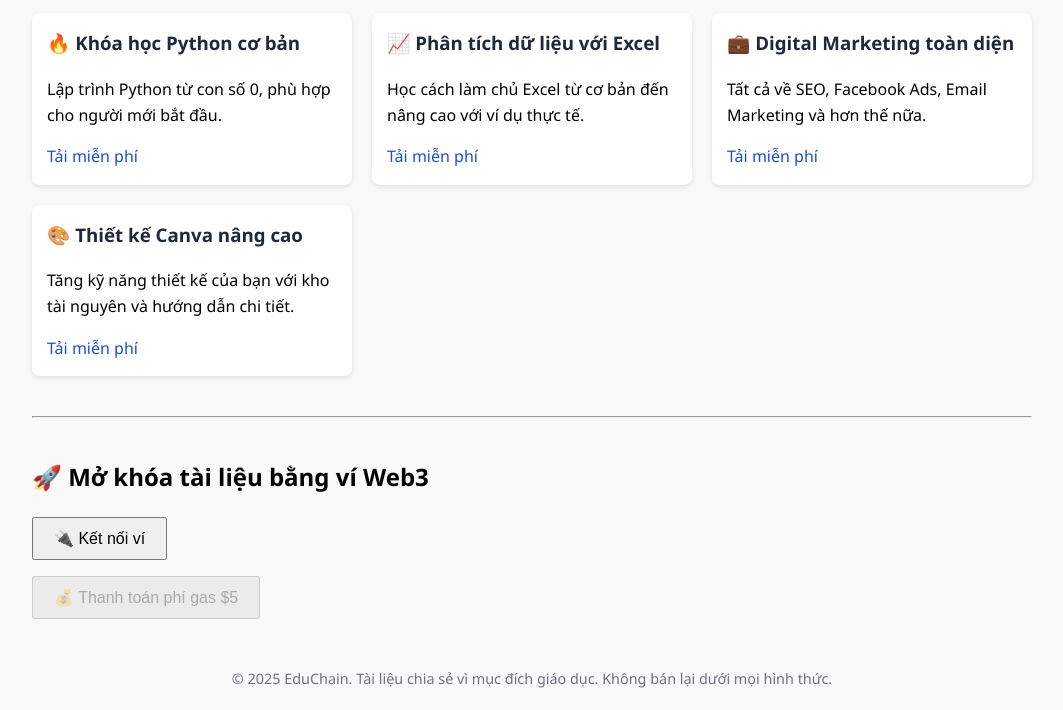
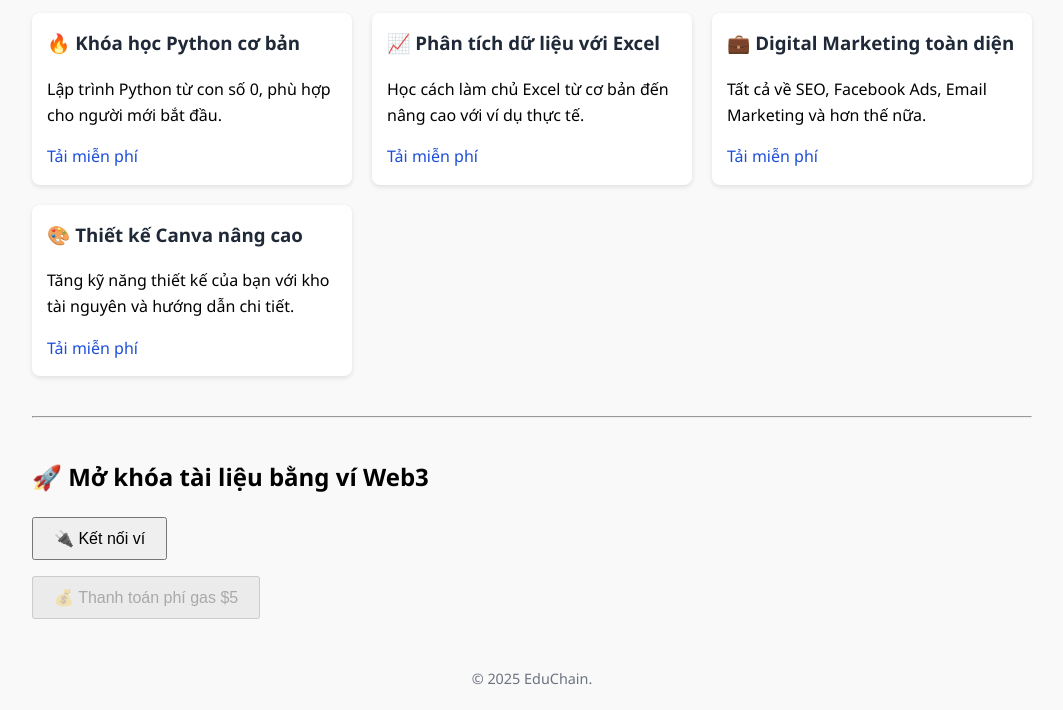
Before and after one commit to finailive/educhain, a plain HTML site: page index.html in a window 1280 px wide. Shown: the part 205-915 px from the top of the page, without its empty margins (108-1171 px from the left). Drawn offline with nearby package versions, Linux system fonts and the light colour scheme; a script that the page names is missing.

Commit message:
Update index.html

```diff
--- a/index.html
+++ b/index.html
@@ -70,7 +70,7 @@
   </div>
 
   <footer>
-    © 2025 EduChain. Tài liệu chia sẻ vì mục đích giáo dục. Không bán lại dưới mọi hình thức.
+    © 2025 EduChain.
   </footer>
 
   <script>
```
